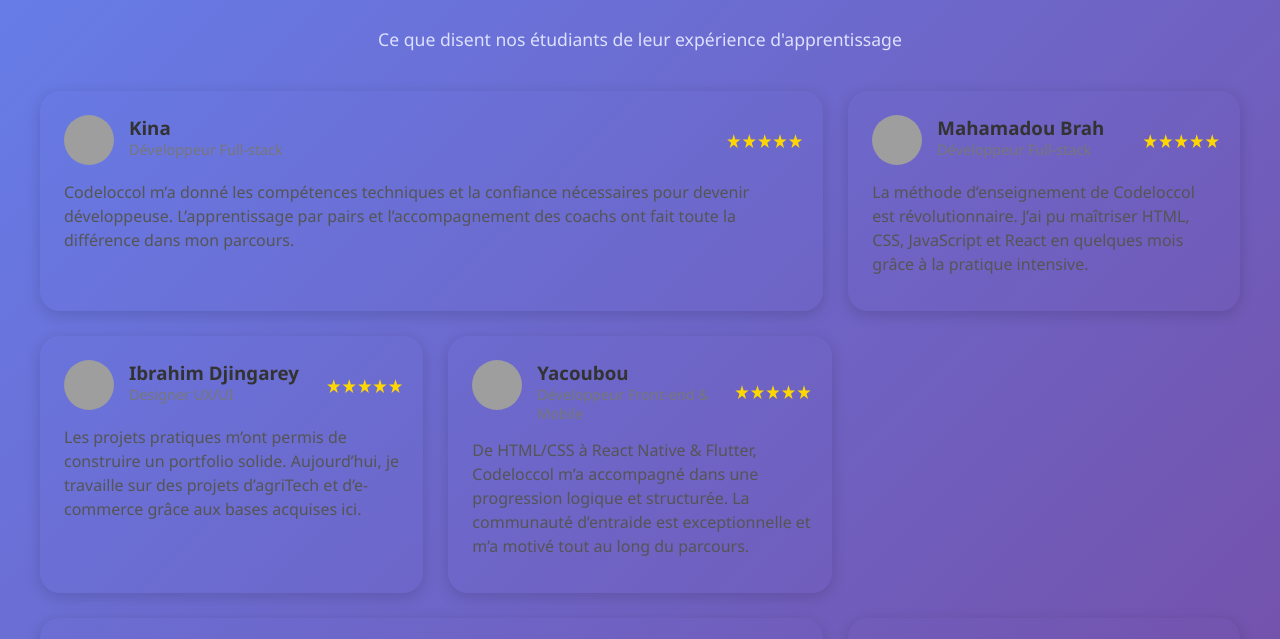
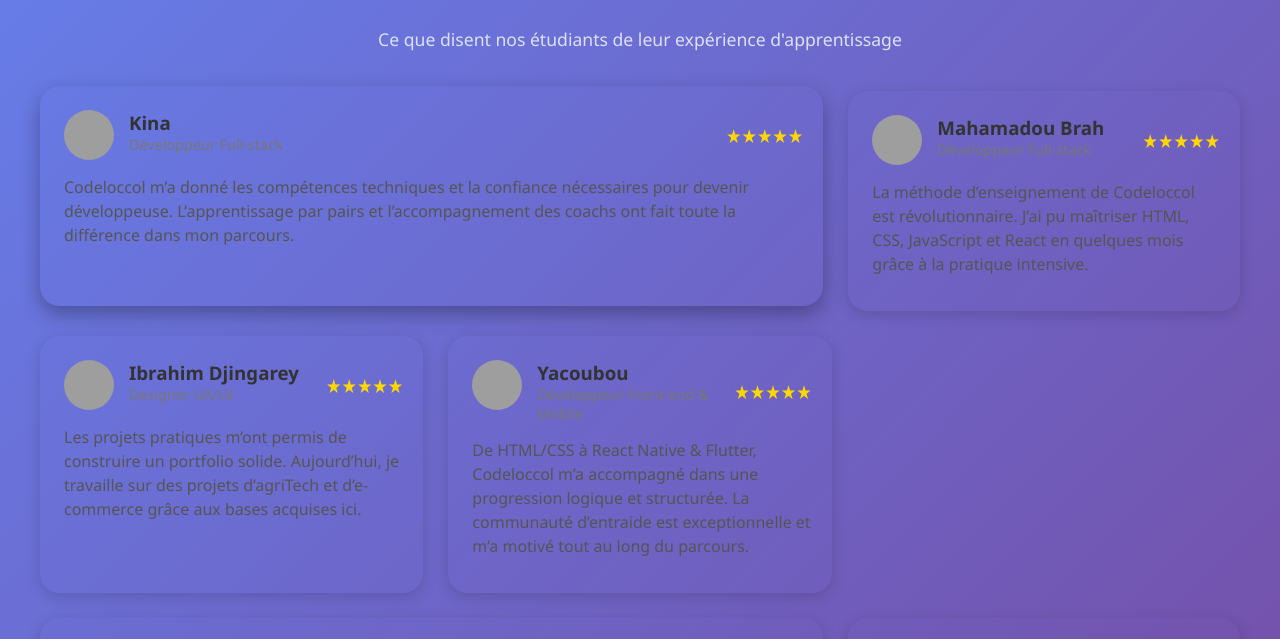
Before and after one commit to Mika-illou/Testimonial_Page, a plain HTML site: page index.html in a window 1280 px wide. In both pictures the pointer is over the element 431 px from the left and 282 px from the top of the page. Shown: the part 81-720 px from the top of the page. Drawn offline with Linux system fonts and the light colour scheme; grey boxes are pictures that could not be loaded.

Commit message:
modification

```diff
--- a/style.css
+++ b/style.css
@@ -132,7 +132,7 @@ main h1 {
     background: linear-gradient(white) padding-box,
     linear-gradient(to right, #CF8714, #45b7d1, #45b7d1,#f9ca24) border-box !important;
 }
-.card_7:hover {
+.card_1:hover,.card_2:hover,.card_3:hover,.card_4:hover,.card_5:hover,.card_6:hover, .card_7:hover {
     transform: translateY(-5px);
     box-shadow: 0 8px 20px rgba(0, 0, 0, 0.3);
 }
```
